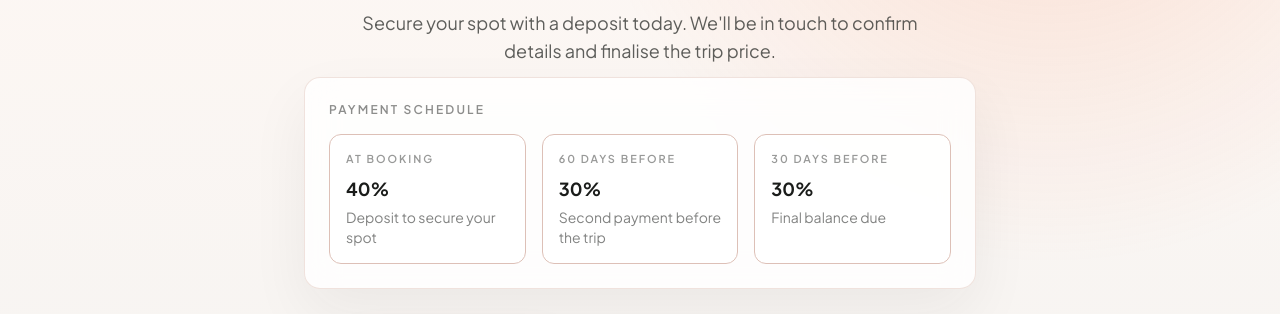
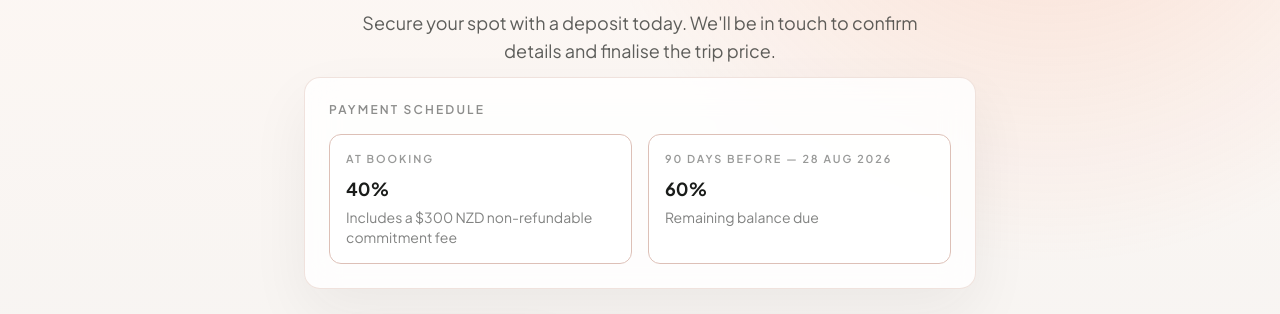
Before and after one commit to veehaTech/nz-group-trip, a plain HTML site: page sagar-ami-2026/index.html in a window 1280 px wide. Shown: the part 8064-8378 px from the top of the page. Drawn offline with nearby package versions, Linux system fonts and the light colour scheme.

Commit message:
any non commits

```diff
--- a/sagar-ami-2026/index.html
+++ b/sagar-ami-2026/index.html
@@ -1387,21 +1387,16 @@
       </p>
       <div class="max-w-2xl mx-auto editorial-panel rounded-2xl px-5 py-5 md:px-6 md:py-6 mb-10 text-left">
         <p class="text-brand/50 text-xs font-semibold uppercase tracking-[0.18em] mb-4 text-center md:text-left">Payment Schedule</p>
-        <div class="grid sm:grid-cols-3 gap-4">
+        <div class="grid sm:grid-cols-2 gap-4">
           <div class="rounded-xl bg-white/70 border border-[#ddc0b7] px-4 py-4">
             <p class="text-brand/45 text-[0.68rem] font-semibold uppercase tracking-[0.18em] mb-2">At Booking</p>
             <p class="text-brand font-bold text-lg">40%</p>
-            <p class="text-brand/55 text-sm mt-1">Deposit to secure your spot</p>
+            <p class="text-brand/55 text-sm mt-1">Includes a $300 NZD non-refundable commitment fee</p>
           </div>
           <div class="rounded-xl bg-white/70 border border-[#ddc0b7] px-4 py-4">
-            <p class="text-brand/45 text-[0.68rem] font-semibold uppercase tracking-[0.18em] mb-2">60 Days Before</p>
-            <p class="text-brand font-bold text-lg">30%</p>
-            <p class="text-brand/55 text-sm mt-1">Second payment before the trip</p>
-          </div>
-          <div class="rounded-xl bg-white/70 border border-[#ddc0b7] px-4 py-4">
-            <p class="text-brand/45 text-[0.68rem] font-semibold uppercase tracking-[0.18em] mb-2">30 Days Before</p>
-            <p class="text-brand font-bold text-lg">30%</p>
-            <p class="text-brand/55 text-sm mt-1">Final balance due</p>
+            <p class="text-brand/45 text-[0.68rem] font-semibold uppercase tracking-[0.18em] mb-2">90 Days Before — 28 Aug 2026</p>
+            <p class="text-brand font-bold text-lg">60%</p>
+            <p class="text-brand/55 text-sm mt-1">Remaining balance due</p>
           </div>
         </div>
       </div>
@@ -1512,7 +1507,7 @@
               <span class="faq-icon" aria-hidden="true">+</span>
             </summary>
             <div class="faq-answer">
-              To secure your spot, we require a deposit upfront, with the remaining balance split into easy instalments. We also offer flexible payment options like Afterpay if that works better for you.
+              To secure your spot, a 40% deposit is due at booking — this includes a $300 NZD non-refundable commitment fee. The remaining 60% balance is due 90 days before the trip, on 28 August 2026. Final amounts will be confirmed once the trip price is set.
             </div>
           </details>
 
@@ -1522,7 +1517,7 @@
               <span class="faq-icon" aria-hidden="true">+</span>
             </summary>
             <div class="faq-answer">
-              Plans change, we get it. You can cancel up to 60 days before the trip, and after that a portion of the payment becomes non-refundable, full details will be shared clearly before booking.
+              Plans change, we get it. If you cancel more than 90 days before the trip (before 29 August 2026), you'll receive a full refund minus the $300 NZD commitment fee. If you cancel within 90 days of the trip, 100% of the trip cost is non-refundable.
             </div>
           </details>
 
```
Also changed, not shown: sagar-ami-2026/CLAUDE.md (added, +11 -0 lines), .planning/CLAUDE.md (added), .planning/merge-pricing-booking.md (added).
